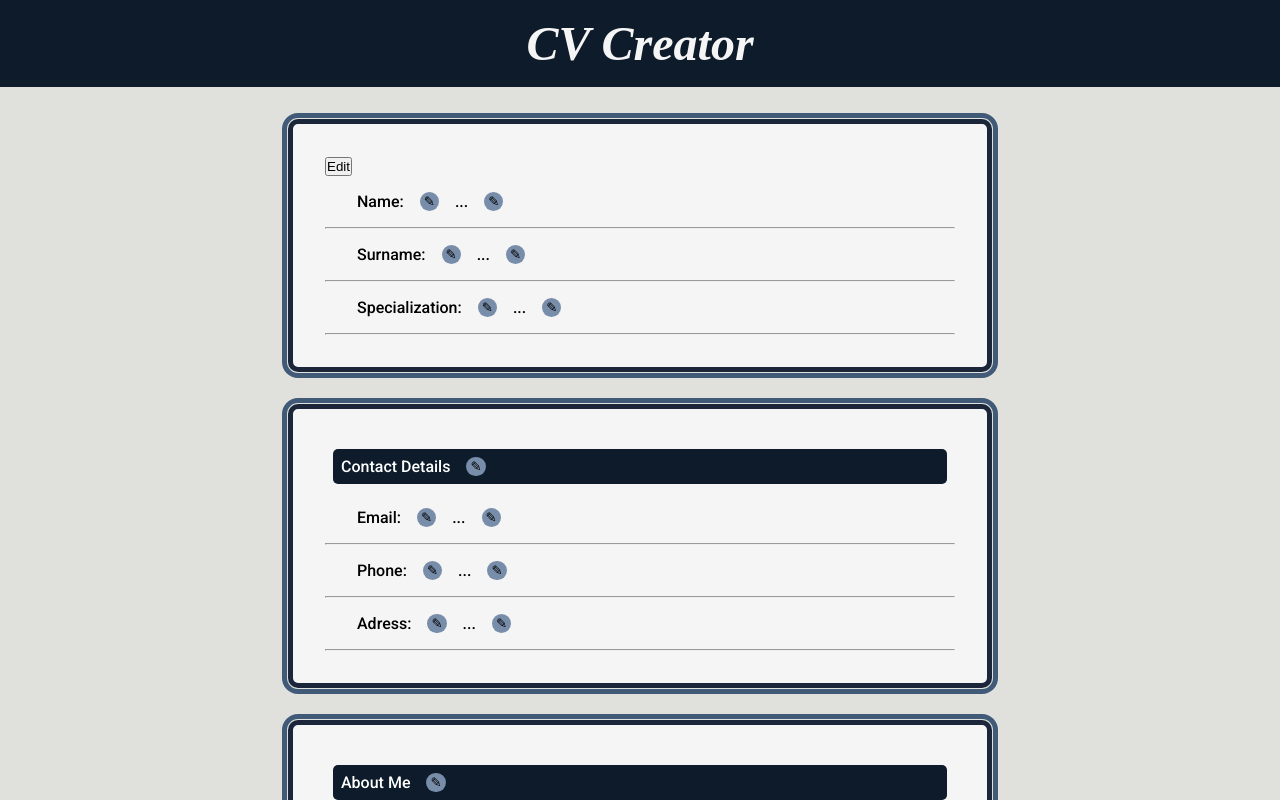
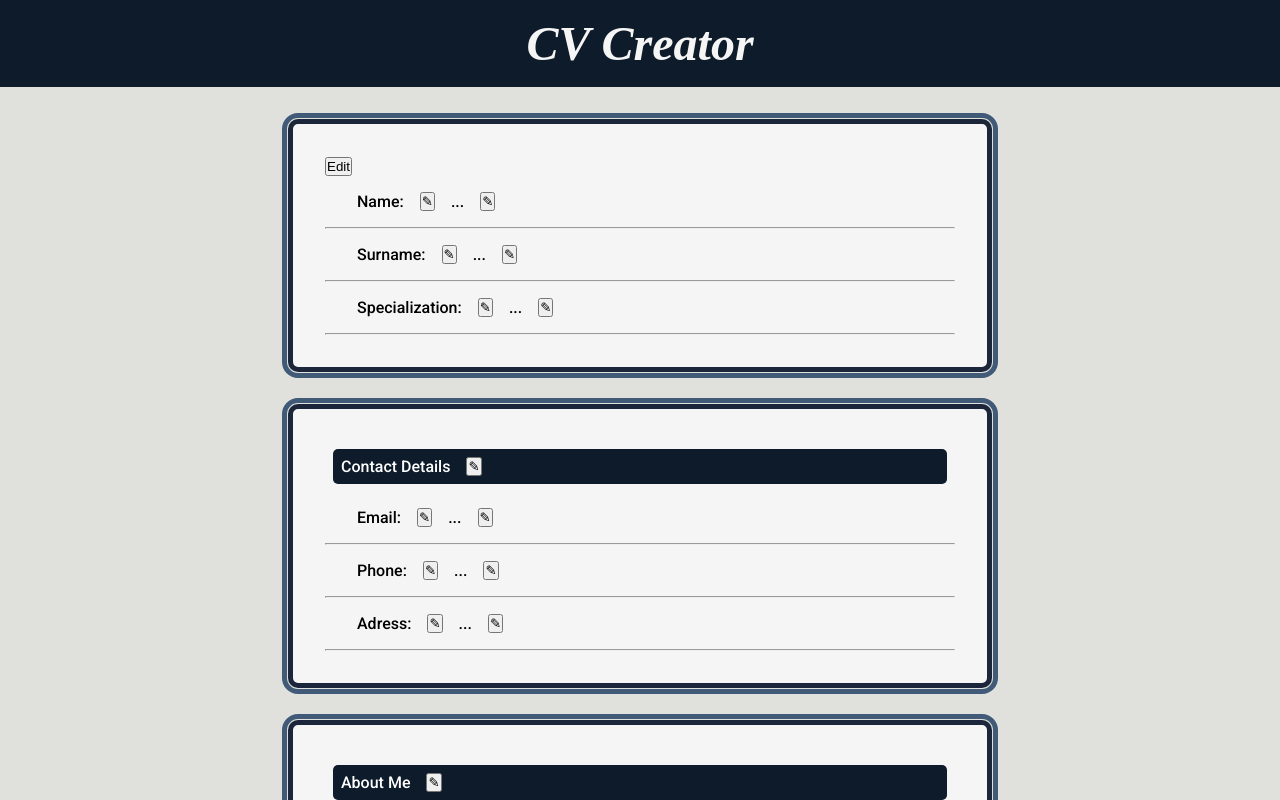
Before and after one commit to AlexandruIoan20/CV-Application-Project-, a React (Create React App) app in the folder cv-app/: page / in a window 1280 px wide. Shown: the top 800 px of the page. Built offline with nearby package versions, Linux system fonts and the light colour scheme.

Commit message:
Style mains

```diff
--- a/cv-app/src/styles/form.css
+++ b/cv-app/src/styles/form.css
@@ -20,16 +20,7 @@
     border-radius: 5px;
 }
 
-.namebar-field-button {
-    padding-left: 0.3em;
-    padding-right: 0.3em;
-    padding-top: 0.1em;
-    padding-bottom: 0.1em;
 
-    border-radius: 20px;
-    border: none;
-    background-color: rgb(196, 255, 194);
-}
 
 article {
     display: flex;
@@ -65,8 +56,3 @@ article {
     border-radius: 20px;
     border: none;
 }
-
-.info-field-button:hover, .info-field-button:focus {
-    background-color: #1B263B;
-    color: whitesmoke;
-}
--- a/cv-app/src/styles/main.css
+++ b/cv-app/src/styles/main.css
@@ -67,26 +67,9 @@ h1 {
     background-color: red;
 }
 
-.show-edit-button, .delete-button, .add-info-multiple {
-    padding-left: 0.3em;
-    padding-right: 0.3em;
-    padding-top: 0.1em;
-    padding-bottom: 0.1em;
-
-    border-radius: 20px;
-    border: none;
-
-    background-color: #778DA9;
-}
-
 .add-info-multiple {
     width: fit-content;
     padding: 0.5em;
-}
-
-.show-edit-button:hover, .show-edit-button:active, .delete-button:hover, .delete-button:active, .add-info-multiple:hover, .add-info-multiple:active {
-    background-color: #1B263B;
-    color: whitesmoke;
 }
 
 .composed-section {
```
